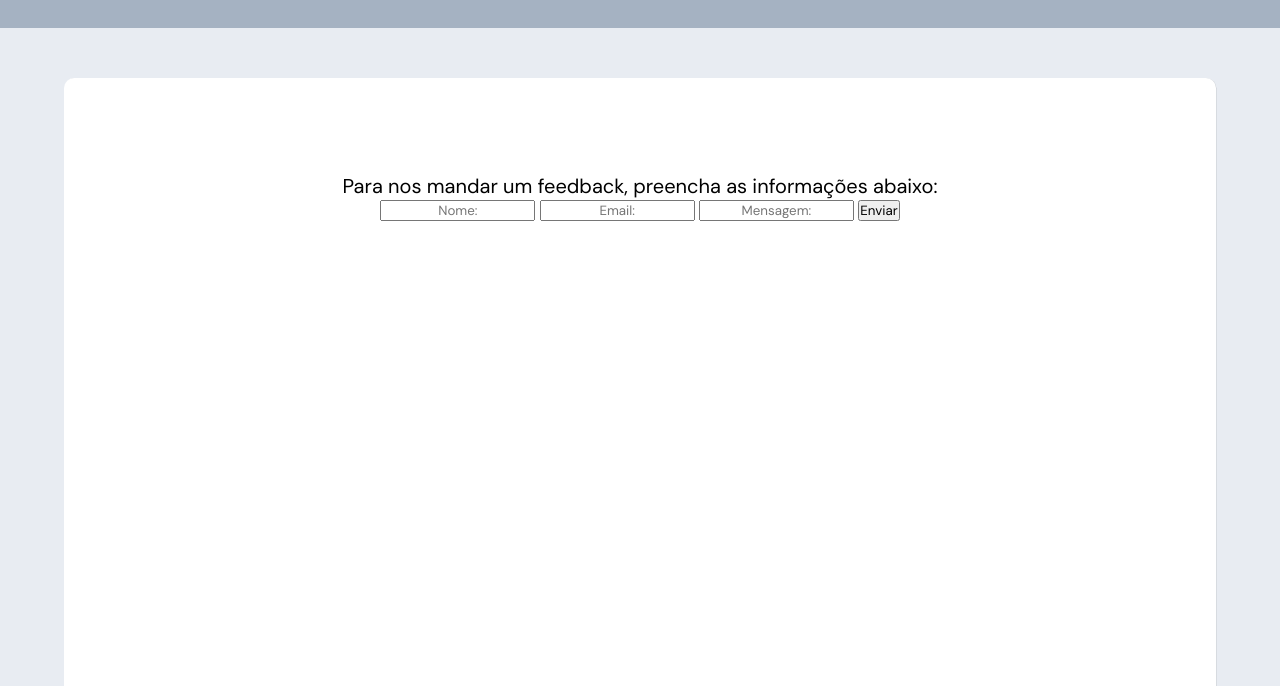
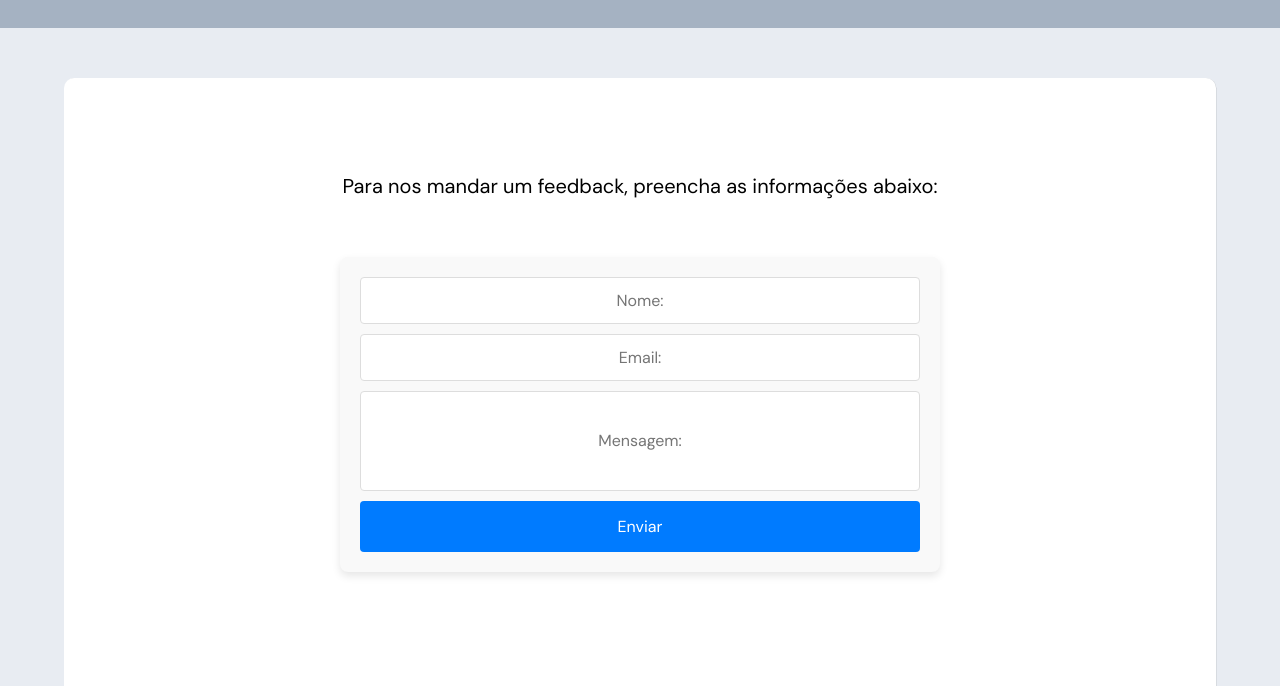
Before and after one commit to Invokedzz/javascript, a plain HTML site: page designforthepage/feedbackpage.html in a window 1280 px wide. Shown: the part 114-800 px from the top of the page. Drawn offline with Linux system fonts and the light colour scheme.

Commit message:
design finished

```diff
--- a/designforthepage/feedbackpage.html
+++ b/designforthepage/feedbackpage.html
@@ -29,9 +29,9 @@
     <article>
         <div class="chatblock">
 
-            <p>Para nos mandar um feedback, preencha as informações abaixo: </p>
+            <p class="feedbacktext">Para nos mandar um feedback, preencha as informações abaixo: </p>
 
-            <form action="" method="POST">
+            <form action="" method="POST" class="feedbackpost">
 
                 <input type="text" name="username" class="usernamebox" placeholder="Nome:">
 
--- a/designforthepage/styles/homepage.css
+++ b/designforthepage/styles/homepage.css
@@ -84,6 +84,50 @@ article {
     color: #fff;
 }
 
+.feedbacktext {
+    padding-bottom: 5%;
+}
+
 .textfooter {
     padding-top: 1rem;
 }
+
+.feedbackpost {
+    max-width: 600px;
+    margin: 0 auto;
+    padding: 20px;
+    background-color: #f9f9f9;
+    border-radius: 8px;
+    box-shadow: 0 4px 8px rgba(0, 0, 0, 0.1);
+}
+
+.feedbackpost input[type="text"],
+.feedbackpost input[type="email"] {
+    width: 100%;
+    padding: 12px;
+    margin-bottom: 10px;
+    border: 1px solid #ddd;
+    border-radius: 4px;
+    font-size: 16px;
+}
+
+.feedbackpost .messagebox {
+    height: 100px;
+    resize: vertical;
+}
+
+.feedbackpost button {
+    width: 100%;
+    padding: 15px;
+    border: none;
+    border-radius: 4px;
+    background-color: #007bff;
+    color: #fff;
+    font-size: 16px;
+    cursor: pointer;
+    transition: background-color 0.3s;
+}
+
+.feedbackpost button:hover {
+    background-color: #0056b3;
+}
```
Also changed, not shown: designforthepage/homepage.html (+7 -0 lines).
